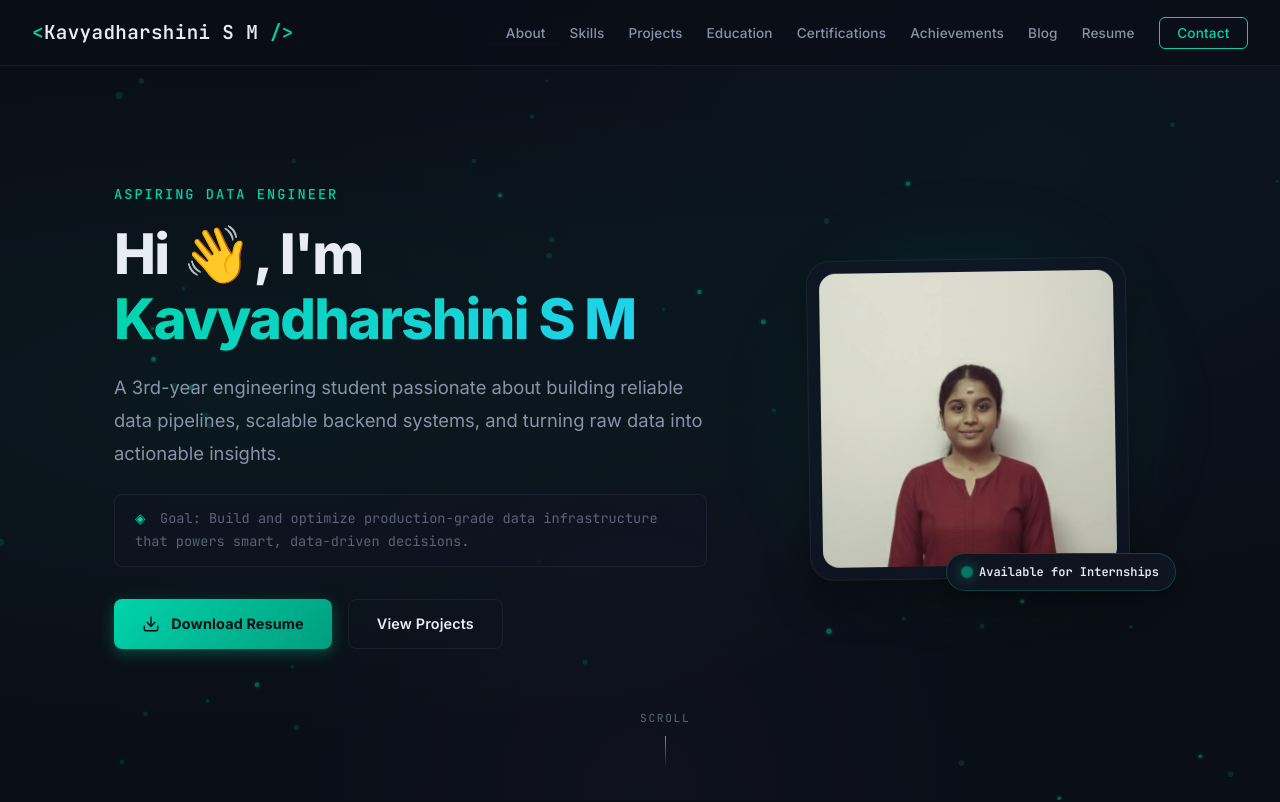
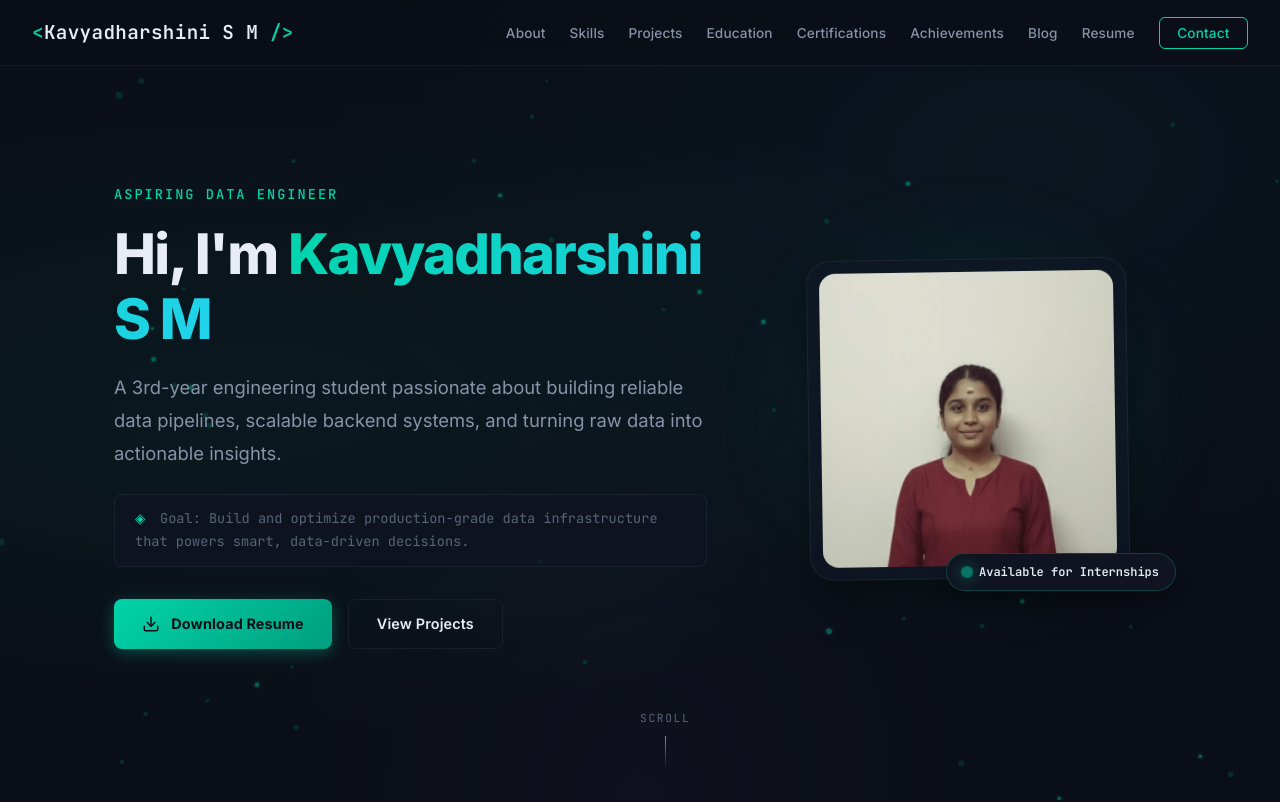
Before and after one commit to Kavyadharshini-S-M/Portfolio, a React (Vite) app: page / in a window 1280 px wide. Shown: the top 802 px of the page. Built offline with nearby package versions, Linux system fonts and the light colour scheme.

Commit message:
Clean up Hero section title

```diff
--- a/src/components/Hero.jsx
+++ b/src/components/Hero.jsx
@@ -10,7 +10,7 @@ export default function Hero() {
                     <p className="hero-tag fade-up">Aspiring Data Engineer</p>
 
                     <h1 className="hero-title fade-up delay-1">
-                        Hi <span className="wave-emoji">👋</span>, I'm <span className="highlight">Kavyadharshini S M</span>
+                        Hi, I'm <span className="highlight">Kavyadharshini S M</span>
                     </h1>
 
                     <p className="hero-subtitle fade-up delay-2">
```
